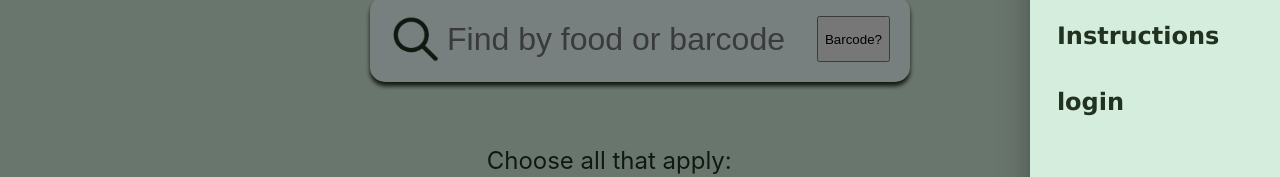
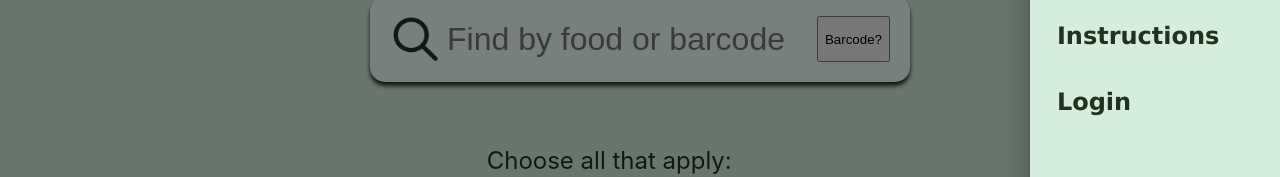
Before and after one commit to SchoolOfCode/bc13_final-project_front-end-6-weddings-a-seamonkey, a React (Create React App) app: page / in a window 1280 px wide. Both pictures are taken after a click on the button 1184 px from the left and 40 px from the top of the page. Shown: the part 136-313 px from the top of the page. Built offline with nearby package versions, Linux system fonts and the light colour scheme; no server answers.

Commit message:
fixed conditional log out log in button

```diff
--- a/src/Navigation/menu/index.js
+++ b/src/Navigation/menu/index.js
@@ -5,9 +5,11 @@ import { Box, Button, Drawer, List, ListItem } from '@mui/material';
 import { Dehaze } from '@mui/icons-material';
 import { Auth0Provider } from '@auth0/auth0-react';
 import AuthenticationButton from '../../Components/Login-Logout/AuthenticationButton.js';
+import { useAuth0 } from '@auth0/auth0-react';
 
 
 export default function TemporaryDrawer() {
+  const { isAuthenticated } = useAuth0();
   const [state, setState] = React.useState(false,);
 
   const toggleDrawer = (anchor, open) => (event) => {
@@ -25,7 +27,7 @@ export default function TemporaryDrawer() {
 
     >
       <List >
-        {[{id:0, label:'Search', route:"/"}, {id:1, label:'About', route:"/about"}, {id:2, label:'Instructions', route:"/instructions"}, {id:3, label:'login',route:"/Login"} ].map((text) => (
+        {[{id:0, label:'Search', route:"/"}, {id:1, label:'About', route:"/about"}, {id:2, label:'Instructions', route:"/instructions"}, isAuthenticated ?{id:3, label:'Logout',route:"/Login"}:{id:3, label:'Login',route:"/Login"} ].map((text) => (
           <ListItem key={text.id}>
             <Link className="label" to={text.route}>{text.label}</Link>
           </ListItem>
```
